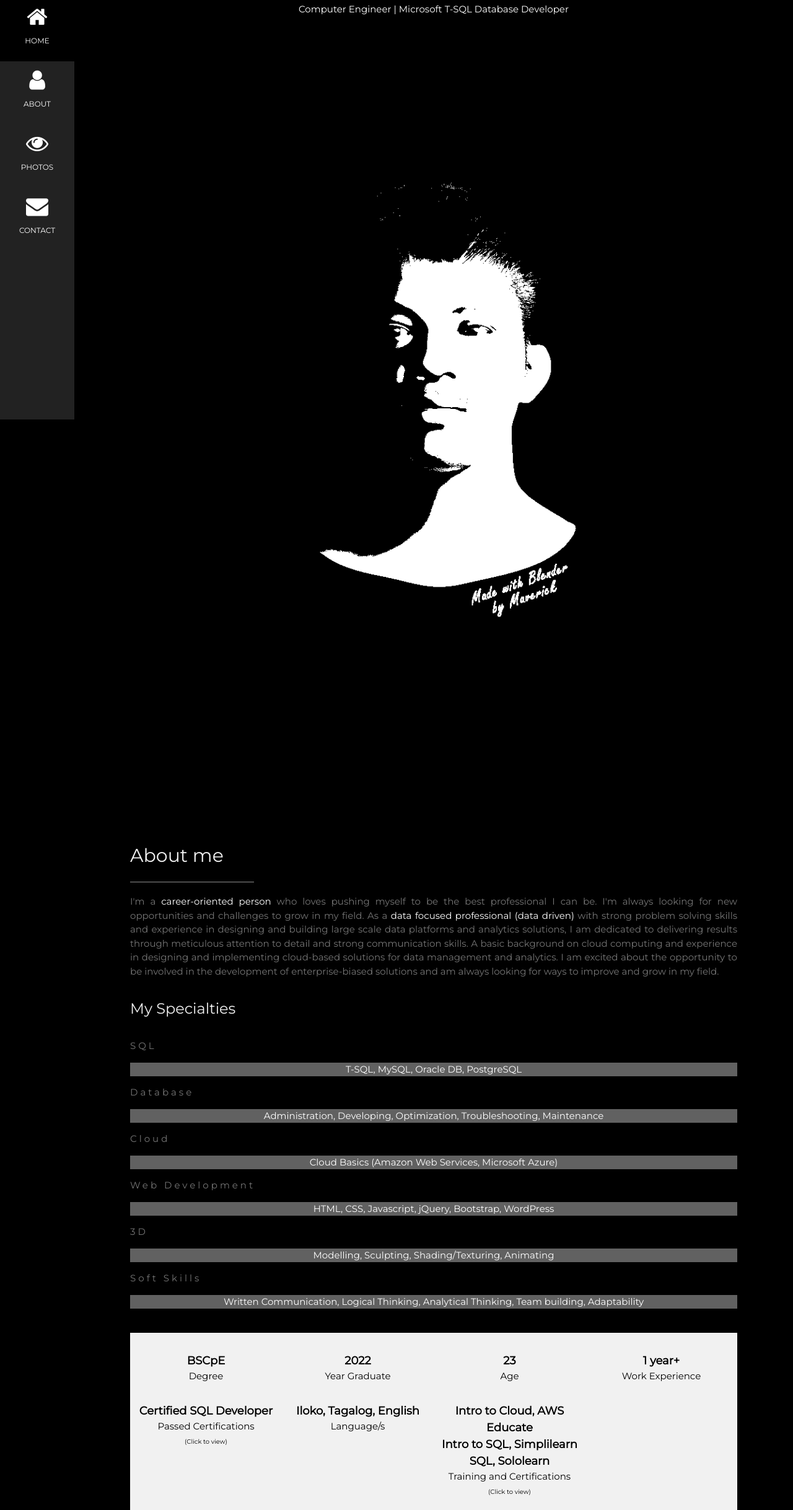
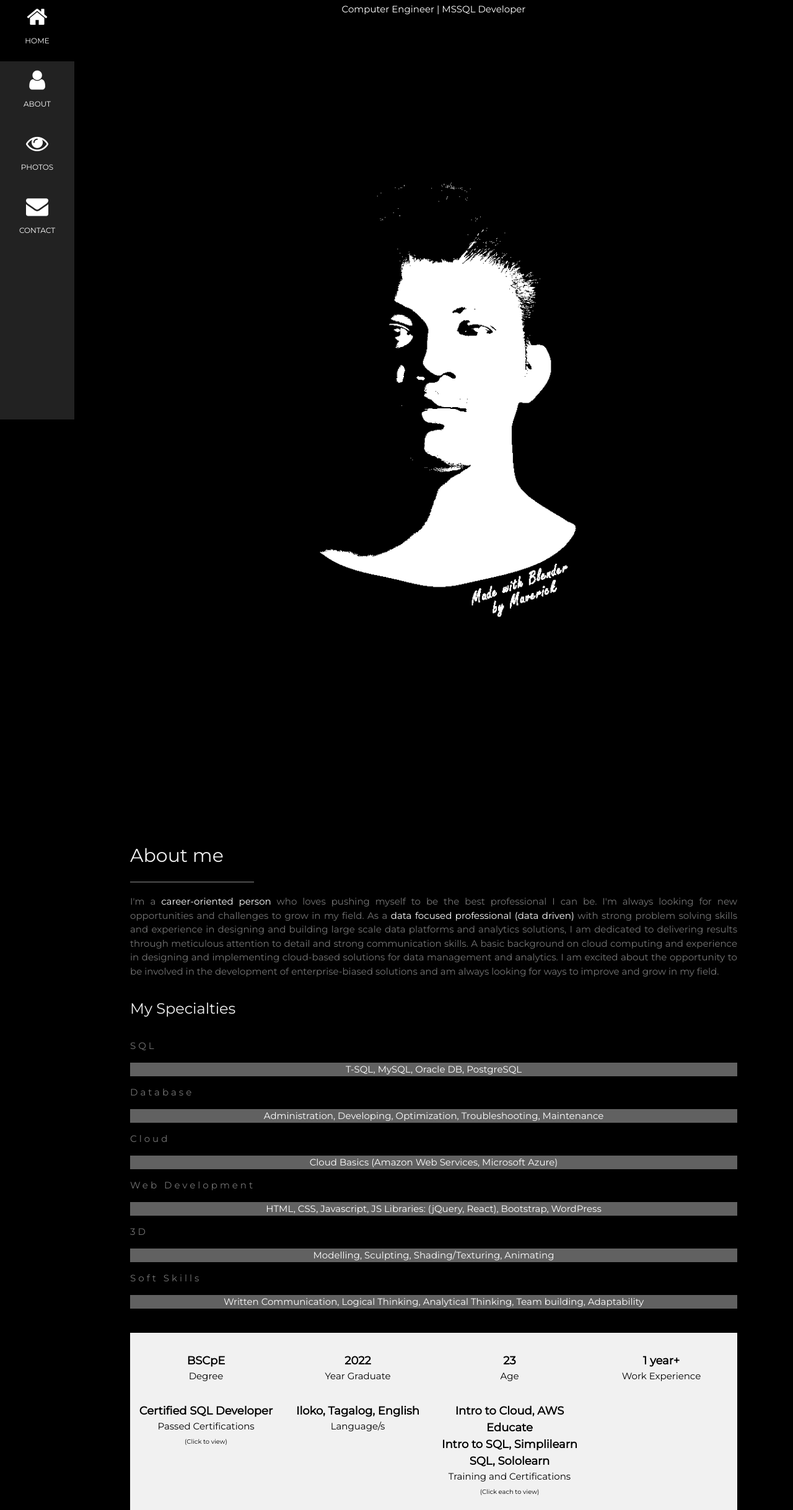
Before and after one commit to davdavid29/portfolio_bnw_theme, a plain HTML site: page index.html in a window 1280 px wide. Shown: the part 123-2560 px from the top of the page at 62% size. Drawn offline with Linux system fonts and the light colour scheme; a script that the page names is missing.

Commit message:
polishing

```diff
--- a/index.html
+++ b/index.html
@@ -66,7 +66,7 @@
   <header class="w3-container w3-padding-32 w3-center w3-black" id="home">
     <!--<h1 class="w3-jumbo"><span class="w3-hide-small">I'm</span> MD Aguinaldo</h1>-->
     <p style="font-size: 45px!important; margin: 0px; padding: 0px;"><span class="w3-hide-small">I'm</span> MD Aguinaldo</p>
-    <p>Computer Engineer | Microsoft T-SQL Database Developer</p>
+    <p>Computer Engineer | MSSQL Developer</p>
     <img src="/images/3D_portfolio_profile_bnw_exposure.png" alt="boy" class="w3-image" width="992" height="1108">
   </header>
 
@@ -97,7 +97,7 @@
     </div>
     <p class="w3-wide">Web Development</p>
     <div class="w3-white">
-      <div class="w3-dark-grey" style="height:100%;width:100%;text-align:center;">HTML, CSS, Javascript, jQuery, Bootstrap, WordPress</div>
+      <div class="w3-dark-grey" style="height:100%;width:100%;text-align:center;">HTML, CSS, Javascript, JS Libraries: (jQuery, React), Bootstrap, WordPress</div>
     </div>
     <p class="w3-wide">3D</p>
     <div class="w3-white">
@@ -148,7 +148,7 @@
           <!--<a class="cert" href="https://www.sololearn.com/certificates/CT-RNHNIWK6" style="text-decoration: none;">Google Data Analytics - Google</a><br>-->
         </span><br>
         Training and Certifications
-        <br><span style="font-size: 10px;">(Click to view)</span>
+        <br><span style="font-size: 10px;">(Click each to view)</span>
       </div>
     </div>
 
```
